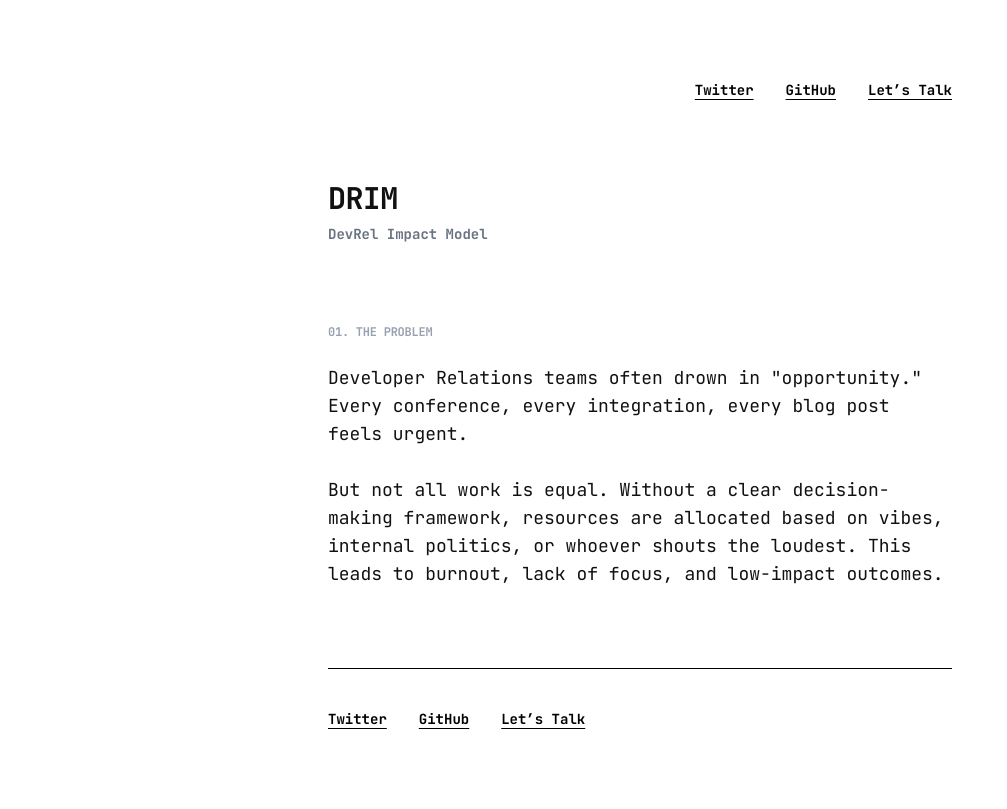
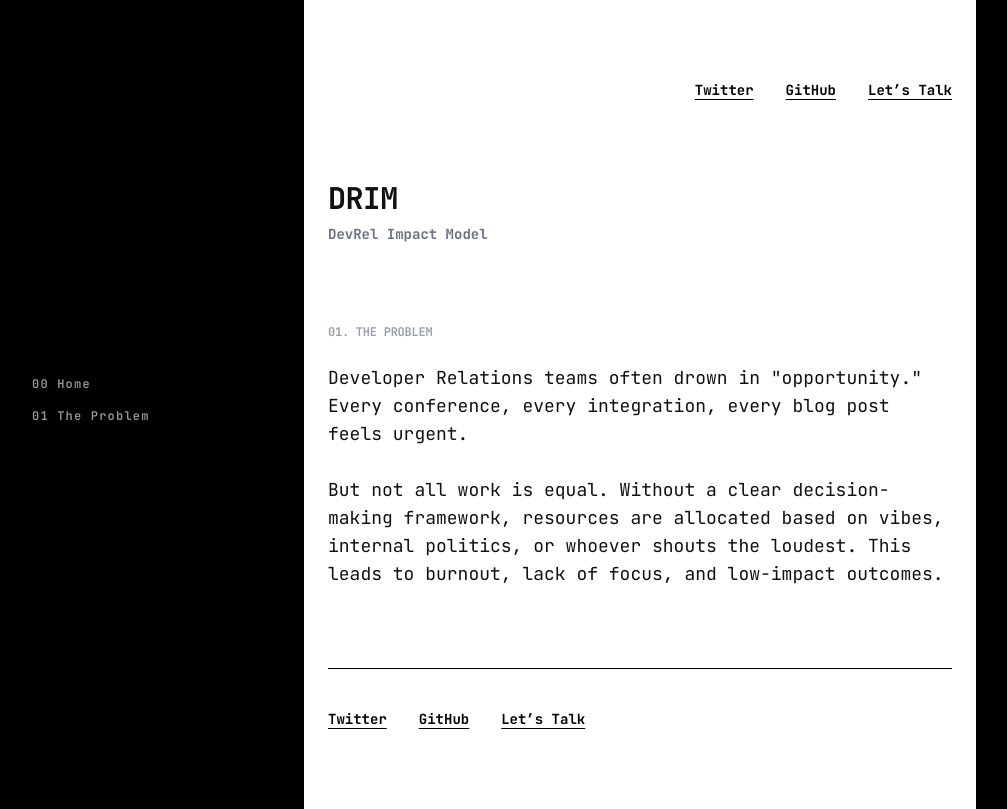
Before and after one commit to implabinash/drim, a SvelteKit app: page / in a window 1280 px wide. Shown: the whole page, without its empty margins (0-1007 px from the left). Built offline with nearby package versions, Linux system fonts and the light colour scheme.

Commit message:
feat: add sidebar

```diff
--- a/src/lib/components/Problem.svelte
+++ b/src/lib/components/Problem.svelte
@@ -1,4 +1,6 @@
-<h2 class="mb-6 text-xs font-bold tracking-widest text-gray-400 uppercase">01. The Problem</h2>
+<h2 id="problem" class="mb-6 text-xs font-bold tracking-widest text-gray-400 uppercase">
+	01. The Problem
+</h2>
 
 <p>
 	Developer Relations teams often drown in "opportunity." Every conference, every integration, every
--- /dev/null
+++ b/src/lib/components/Sidebar.svelte
@@ -0,0 +1,37 @@
+<script lang="ts">
+	import { resolve } from "$app/paths";
+
+	type NavItem = {
+		id: string;
+		label: string;
+		number: string;
+	};
+
+	const navIteams: NavItem[] = [{ id: "problem", label: "The Problem", number: "01" }];
+</script>
+
+<nav class="fixed top-1/2 left-8 z-50 hidden -translate-y-1/2 xl:block">
+	<ul class="space-y-4">
+		<li>
+			<a
+				href={resolve("/")}
+				class="flex items-center gap-3 opacity-60 transition-opacity duration-300 hover:opacity-100"
+			>
+				<span class="text-xs font-semibold tracking-widest text-white">00 Home</span>
+			</a>
+		</li>
+
+		{#each navIteams as navIteam (navIteam.id)}
+			<li>
+				<a
+					href={`#${navIteam.id}`}
+					class="flex items-center gap-3 opacity-60 transition-opacity duration-300 hover:opacity-100"
+				>
+					<span class="text-xs font-semibold tracking-widest text-white"
+						>{navIteam.number} {navIteam.label}</span
+					>
+				</a>
+			</li>
+		{/each}
+	</ul>
+</nav>
--- a/src/routes/+page.svelte
+++ b/src/routes/+page.svelte
@@ -1,14 +1,16 @@
 <script lang="ts">
 	import Footer from "$lib/components/Footer.svelte";
 	import Problem from "$lib/components/Problem.svelte";
+	import Sidebar from "$lib/components/Sidebar.svelte";
 </script>
 
 <svelte:head>
-	<title>Home</title>
-	<meta name="description" content="Svelte demo app" />
+	<title>DRIM: DevRel Impact Model</title>
+	<meta name="description" content="A decision making framework for DevRel resource allocation" />
 </svelte:head>
 
-<section class="mx-auto max-w-2xl px-6 py-20 text-base sm:text-lg">
+<section class="mx-auto max-w-2xl bg-white px-6 py-20 text-base sm:text-lg">
+	<Sidebar />
 	<nav class="mb-20 flex justify-end gap-8 text-sm font-bold">
 		<a href="https://x.com/implabinash" target="_blank">Twitter</a>
 		<a href="https://github.com/implabinash/drim" target="_blank">GitHub</a>
--- a/src/routes/layout.css
+++ b/src/routes/layout.css
@@ -3,8 +3,8 @@
 @import "tailwindcss";
 
 body {
-	background-color: #fff;
-	color: #111;
+	background-color: #000000;
+	color: #111111;
 	font-family: "JetBrains Mono", monospace;
 	line-height: 1.75;
 }
```
